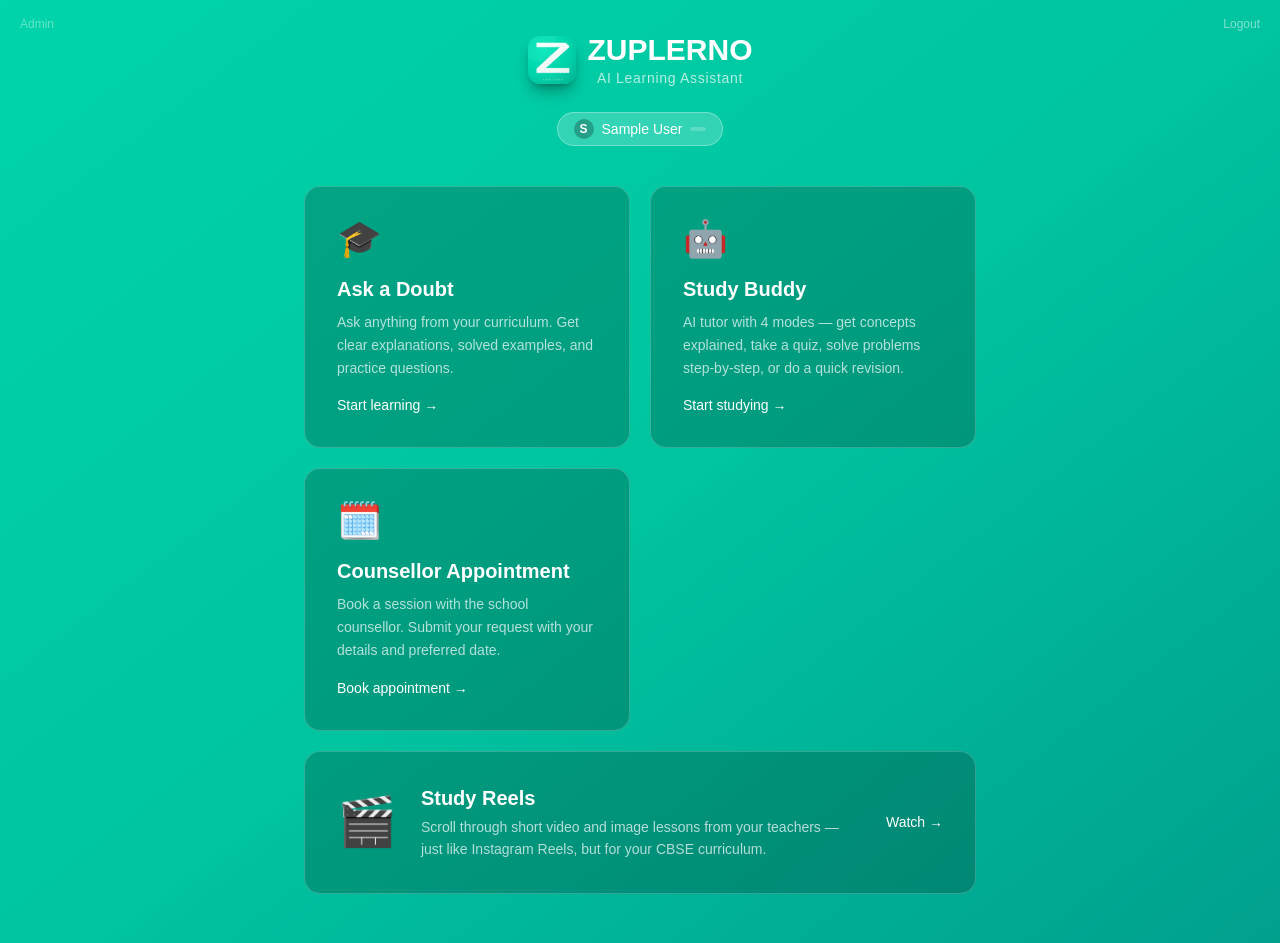
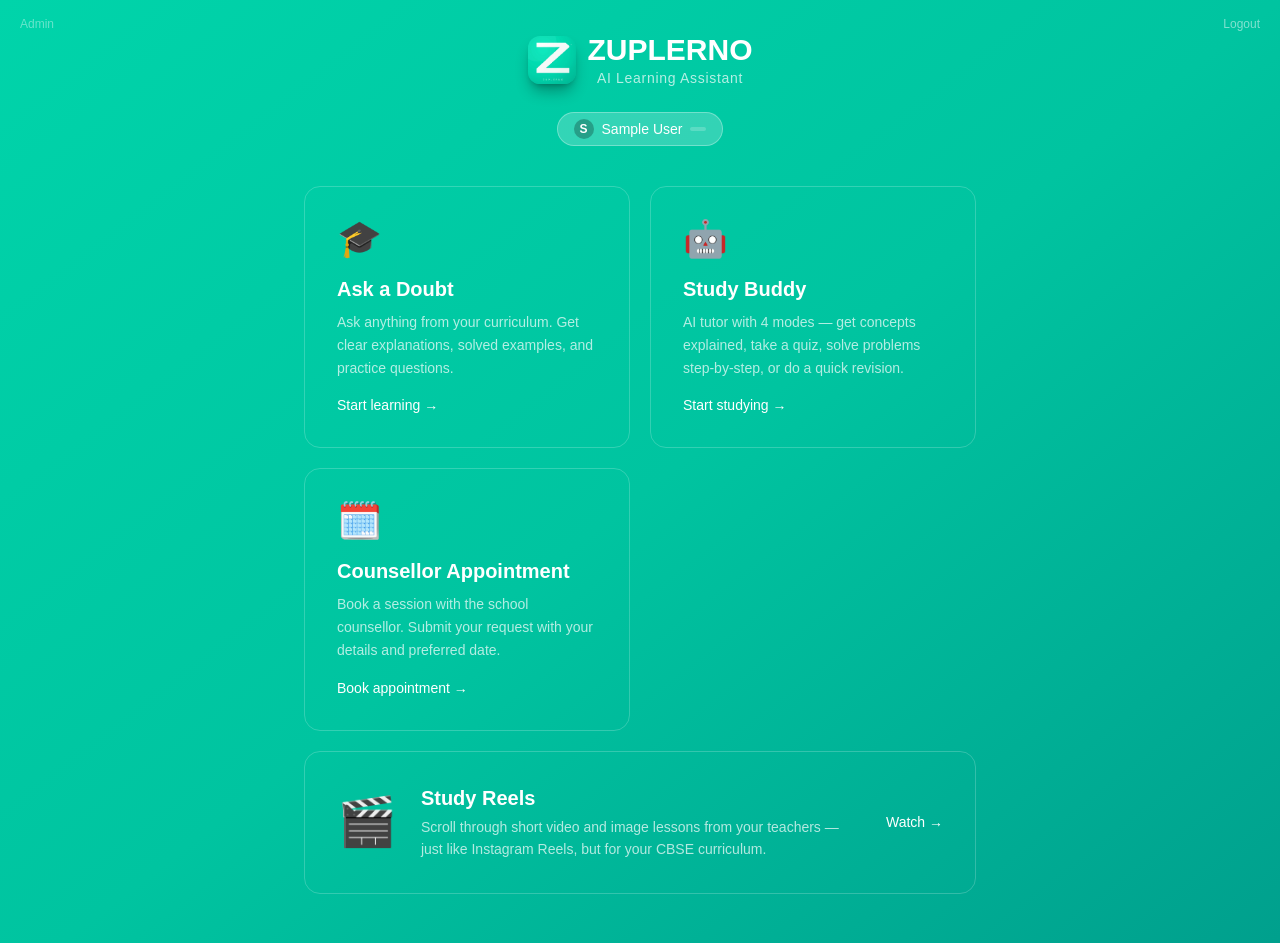
Before and after one commit to 9sushant/zuplerno-app, a Next.js app: page / in a window 1280 px wide. Shown: the top 943 px of the page. Built offline with nearby package versions, Linux system fonts and the light colour scheme; sample sign-in values are in the browser's storage.

Commit message:
Remove dark overlay from home page cards (transparent background)
Co-Authored-By: Claude Sonnet 4.6 <noreply@anthropic.com>

```diff
--- a/app/page.tsx
+++ b/app/page.tsx
@@ -131,7 +131,7 @@ function HomePage({
           <>
             <button
               onClick={() => setMode("teacher")}
-              className="group bg-black/20 border border-white/20 hover:bg-black/30 hover:border-white/40 rounded-2xl p-8 text-left transition-all duration-200 cursor-pointer"
+              className="group bg-black/0 border border-white/20 hover:bg-black/0 hover:border-white/40 rounded-2xl p-8 text-left transition-all duration-200 cursor-pointer"
             >
               <div className="text-4xl mb-4">📚</div>
               <h2 className="text-xl font-semibold text-white mb-2">Lesson Planner</h2>
@@ -144,7 +144,7 @@ function HomePage({
             </button>
             <Link
               href="/lesson-plans"
-              className="group bg-black/20 border border-white/20 hover:bg-black/30 hover:border-white/40 rounded-2xl p-8 text-left transition-all duration-200 flex flex-col"
+              className="group bg-black/0 border border-white/20 hover:bg-black/0 hover:border-white/40 rounded-2xl p-8 text-left transition-all duration-200 flex flex-col"
             >
               <div className="text-4xl mb-4">🗂️</div>
               <h2 className="text-xl font-semibold text-white mb-2">Saved Plans</h2>
@@ -162,7 +162,7 @@ function HomePage({
         {!isTeacher && (
           <button
             onClick={() => setMode("student")}
-            className="group bg-black/20 border border-white/20 hover:bg-black/30 hover:border-white/40 rounded-2xl p-8 text-left transition-all duration-200 cursor-pointer"
+            className="group bg-black/0 border border-white/20 hover:bg-black/0 hover:border-white/40 rounded-2xl p-8 text-left transition-all duration-200 cursor-pointer"
           >
             <div className="text-4xl mb-4">🎓</div>
             <h2 className="text-xl font-semibold text-white mb-2">Ask a Doubt</h2>
@@ -179,7 +179,7 @@ function HomePage({
         {!isTeacher && (
           <Link
             href="/study-buddy"
-            className="group bg-black/20 border border-white/20 hover:bg-black/30 hover:border-white/40 rounded-2xl p-8 text-left transition-all duration-200 flex flex-col"
+            className="group bg-black/0 border border-white/20 hover:bg-black/0 hover:border-white/40 rounded-2xl p-8 text-left transition-all duration-200 flex flex-col"
           >
             <div className="text-4xl mb-4">🤖</div>
             <h2 className="text-xl font-semibold text-white mb-2">Study Buddy</h2>
@@ -196,7 +196,7 @@ function HomePage({
         {isTeacher && (
           <Link
             href="/question-paper"
-            className="group bg-black/20 border border-white/20 hover:bg-black/30 hover:border-white/40 rounded-2xl p-8 text-left transition-all duration-200 flex flex-col"
+            className="group bg-black/0 border border-white/20 hover:bg-black/0 hover:border-white/40 rounded-2xl p-8 text-left transition-all duration-200 flex flex-col"
           >
             <div className="text-4xl mb-4">📝</div>
             <h2 className="text-xl font-semibold text-white mb-2">Question Paper</h2>
@@ -212,7 +212,7 @@ function HomePage({
         {/* Appointment — all users */}
         <Link
           href="/appointment"
-          className="group bg-black/20 border border-white/20 hover:bg-black/30 hover:border-white/40 rounded-2xl p-8 text-left transition-all duration-200 flex flex-col"
+          className="group bg-black/0 border border-white/20 hover:bg-black/0 hover:border-white/40 rounded-2xl p-8 text-left transition-all duration-200 flex flex-col"
         >
           <div className="text-4xl mb-4">🗓️</div>
           <h2 className="text-xl font-semibold text-white mb-2">Counsellor Appointment</h2>
@@ -228,7 +228,7 @@ function HomePage({
         {isTeacher && (
           <Link
             href="/booked-appointments"
-            className="group bg-black/20 border border-white/20 hover:bg-black/30 hover:border-white/40 rounded-2xl p-8 text-left transition-all duration-200 flex flex-col"
+            className="group bg-black/0 border border-white/20 hover:bg-black/0 hover:border-white/40 rounded-2xl p-8 text-left transition-all duration-200 flex flex-col"
           >
             <div className="text-4xl mb-4">📋</div>
             <h2 className="text-xl font-semibold text-white mb-2">Booked Appointments</h2>
@@ -243,7 +243,7 @@ function HomePage({
 
         <Link
           href="/reels"
-          className="group md:col-span-2 bg-black/20 border border-white/20 hover:bg-black/30 hover:border-white/40 rounded-2xl p-8 text-left transition-all duration-200 flex items-center gap-6"
+          className="group md:col-span-2 bg-black/0 border border-white/20 hover:bg-black/0 hover:border-white/40 rounded-2xl p-8 text-left transition-all duration-200 flex items-center gap-6"
         >
           <div className="text-5xl flex-shrink-0">🎬</div>
           <div className="flex-1 min-w-0">
```
